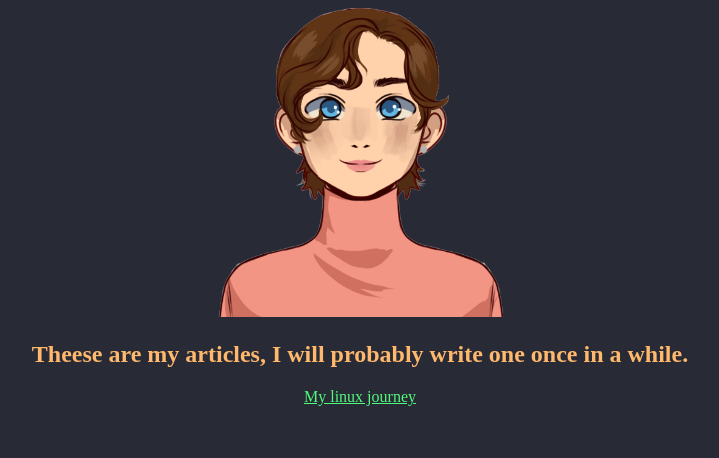
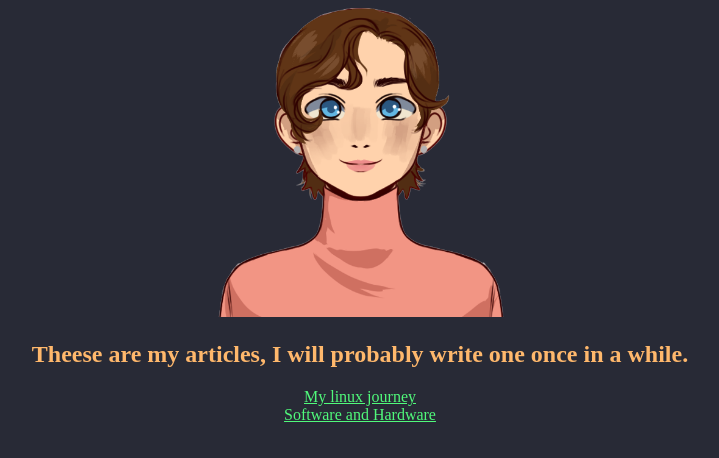
Before and after one commit to Lyxminxx/Lyxminxx.github.io, a plain HTML site: page Articles/Articles.html in a window 1280 px wide. Shown: the whole page, without its empty margins (280-999 px from the left). Drawn offline with Linux system fonts and the light colour scheme.

Commit message:
Moved my hardware and software site to the articles page

```diff
--- a/Articles/Articles.html
+++ b/Articles/Articles.html
@@ -11,7 +11,8 @@
          </div>
          <h2>Theese are my articles, I will probably write one once in a while.</h2>
         <div style="text-align:center">
-            <a href="Why i switched to linux.html">My linux journey</a>
+            <a href="Why i switched to linux.html">My linux journey</a> <br>
+            <a href="/pc.html">Software and Hardware</a>
         </div>
     </body>
 </html>
```
Also changed, not shown: index.html (+0 -1 lines).
